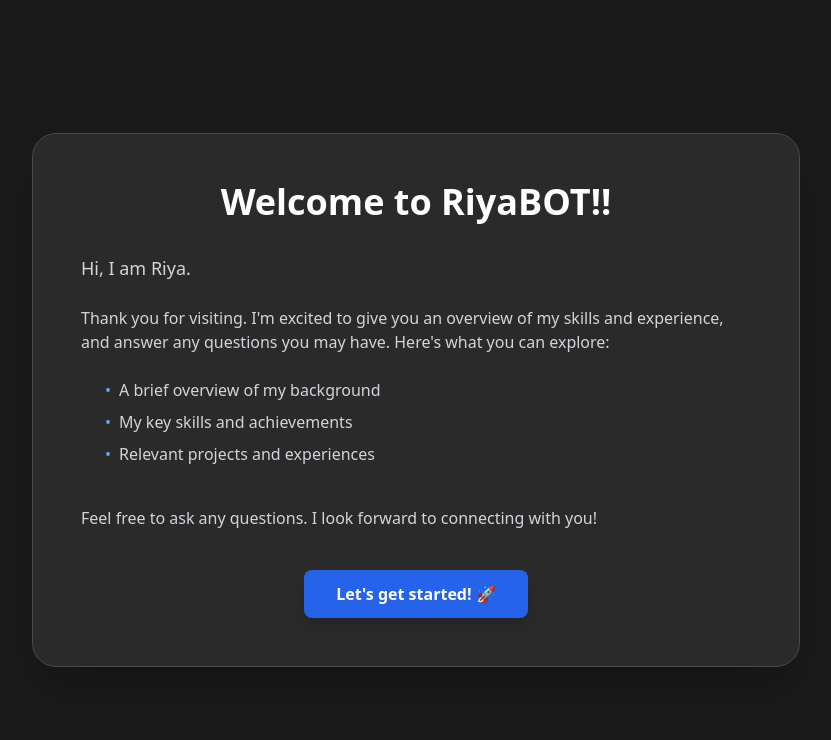
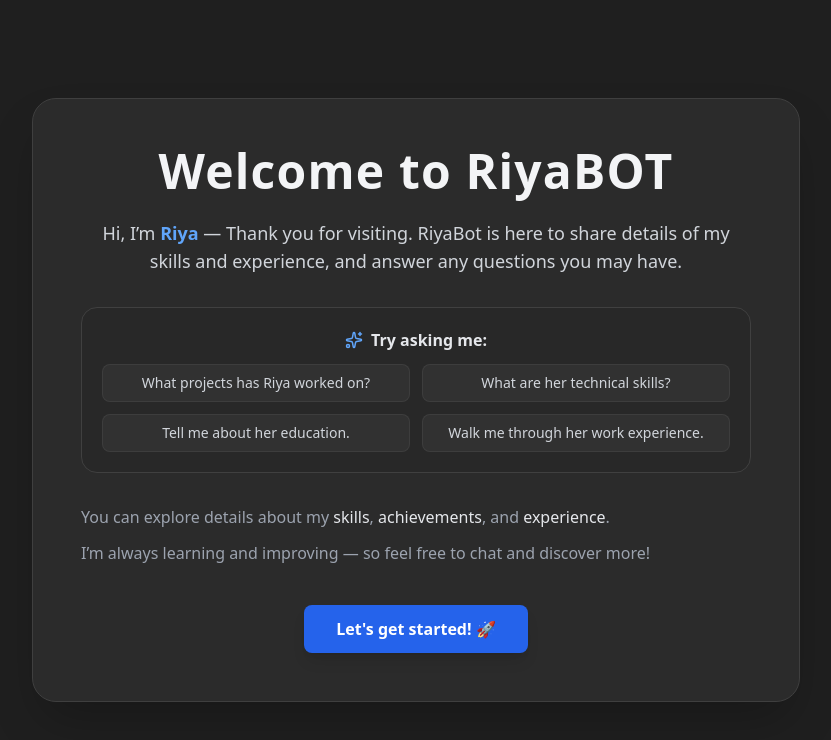
Before and after one commit to ri123-ya/My-BOT, a React (Vite) app in the folder client/: page / in a window 1280 px wide. Shown: the top 740 px of the page, without its empty margins (224-1055 px from the left). Built offline with nearby package versions, Linux system fonts and the light colour scheme.

Commit message:
added example questions

```diff
--- a/client/src/pages/Welcome.jsx
+++ b/client/src/pages/Welcome.jsx
@@ -1,52 +1,72 @@
 import { useNavigate } from "react-router-dom";
+import { Sparkles } from "lucide-react";
 
 const Welcome = () => {
+  let navigate = useNavigate();
+  const handleClick = () => {
+    navigate("/chat");
+  };
 
-  let navigate = useNavigate();
-  const handleClick = () =>{
-     navigate("/chat");
-  }
+  const exampleQuestions = [
+   "What projects has Riya worked on?",
+   "What are her technical skills?",
+   "Tell me about her education.",
+   "Walk me through her work experience.",
+  ];
 
   return (
     <div
       className="min-h-screen flex items-center justify-center p-6"
-      style={{ backgroundColor: "#1a1a1a" }}
+      style={{ backgroundColor: "#1f1f1f" }}
     >
       <div
         className="max-w-3xl w-full rounded-3xl p-8 md:p-12 shadow-2xl"
-        style={{ backgroundColor: "#2a2a2a", border: "1px solid #4a4a4a" }}
+        style={{ backgroundColor: "#2b2b2b", border: "1px solid #3f3f3f" }}
       >
-        <h1 className="text-3xl md:text-4xl font-bold text-white text-center mb-8">
-          Welcome to RiyaBOT!!
+       {/* Heading */}
+        <h1 className="text-4xl md:text-5xl font-bold text-gray-100 text-center mb-6 tracking-wide">
+          Welcome to RiyaBOT
         </h1>
 
+        <p className="text-gray-300 text-center mb-8 text-base md:text-lg max-w-2xl mx-auto">
+          Hi, I’m <span className="text-blue-400 font-semibold">Riya</span> —
+          Thank you for visiting.  RiyaBot is here to share details of my
+          skills and experience, and answer any questions you may have.
+        </p>
         <div className="space-y-6 text-gray-300">
-          <p className="text-base md:text-lg">Hi, I am Riya.</p>
+          {/* Example Questions Section */}
+          <div className="bg-neutral-800/50 rounded-2xl p-5 mb-8 border border-neutral-700">
+            <div className="flex items-center justify-center mb-3">
+              <Sparkles size={18} className="text-blue-400 mr-2" />
+              <h2 className="text-gray-200 font-semibold text-center">
+                Try asking me:
+              </h2>
+            </div>
 
-          <p className="text-sm md:text-base leading-relaxed">
-            Thank you for visiting. I'm excited to give you an overview of my
-            skills and experience, and answer any questions you may have. Here's
-            what you can explore:
+            <div className="grid grid-cols-1 sm:grid-cols-2 gap-3">
+              {exampleQuestions.map((q, i) => (
+                <div
+                  key={i}
+                  className="bg-neutral-700/40 text-gray-300 hover:text-white hover:bg-neutral-600/60 transition-all duration-300 rounded-lg px-4 py-2 text-sm cursor-pointer text-center border border-neutral-600/40 hover:shadow-md"
+                  onClick={() => navigate("/chat")}
+                >
+                  {q}
+                </div>
+              ))}
+            </div>
+          </div>
+        </div>
+        {/* Description */}
+        <div className="text-gray-400 space-y-3 text-sm md:text-base leading-relaxed">
+          <p>
+            You can explore details about my{" "}
+            <span className="text-gray-200">skills</span>,{" "}
+            <span className="text-gray-200">achievements</span>, and{" "}
+            <span className="text-gray-200">experience</span>.
           </p>
-
-          <ul className="space-y-2 text-sm md:text-base ml-6">
-            <li className="flex items-start">
-              <span className="text-blue-400 mr-2">•</span>
-              <span>A brief overview of my background</span>
-            </li>
-            <li className="flex items-start">
-              <span className="text-blue-400 mr-2">•</span>
-              <span>My key skills and achievements</span>
-            </li>
-            <li className="flex items-start">
-              <span className="text-blue-400 mr-2">•</span>
-              <span>Relevant projects and experiences</span>
-            </li>
-          </ul>
-
-          <p className="text-sm md:text-base pt-4">
-            Feel free to ask any questions. I look forward to connecting with
-            you!
+          <p>
+            I’m always learning and improving — so feel free to chat and
+            discover more!
           </p>
         </div>
 
```
